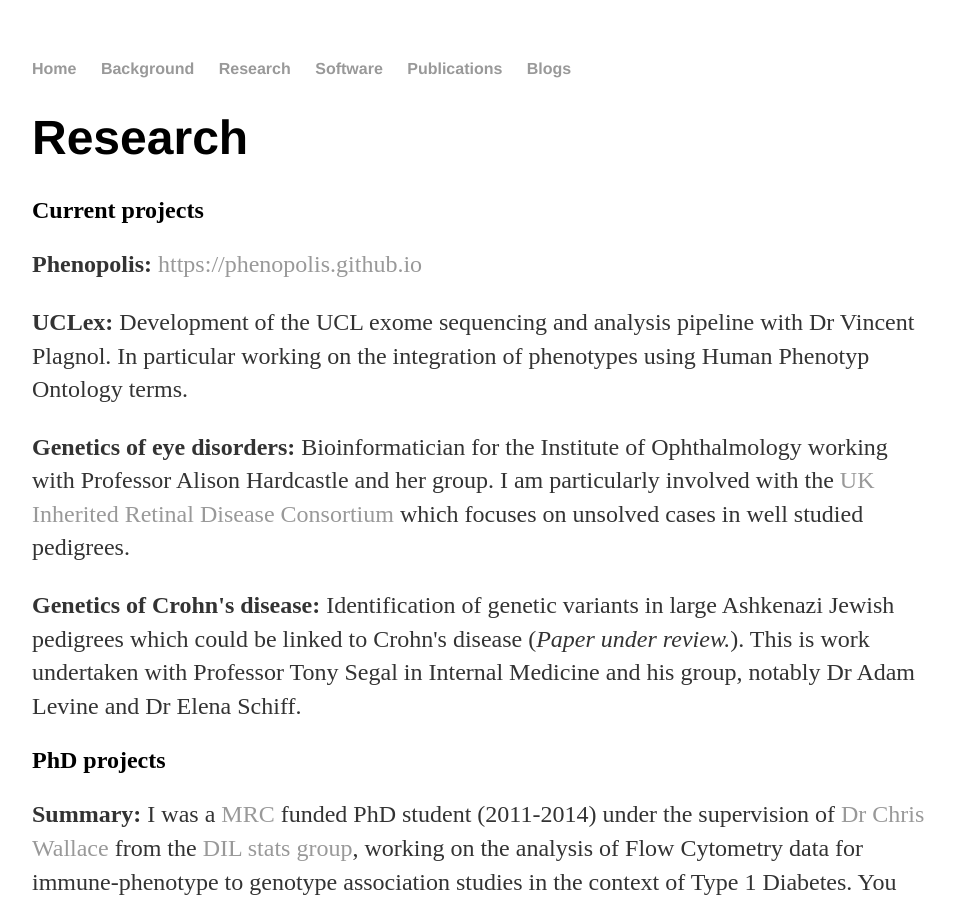
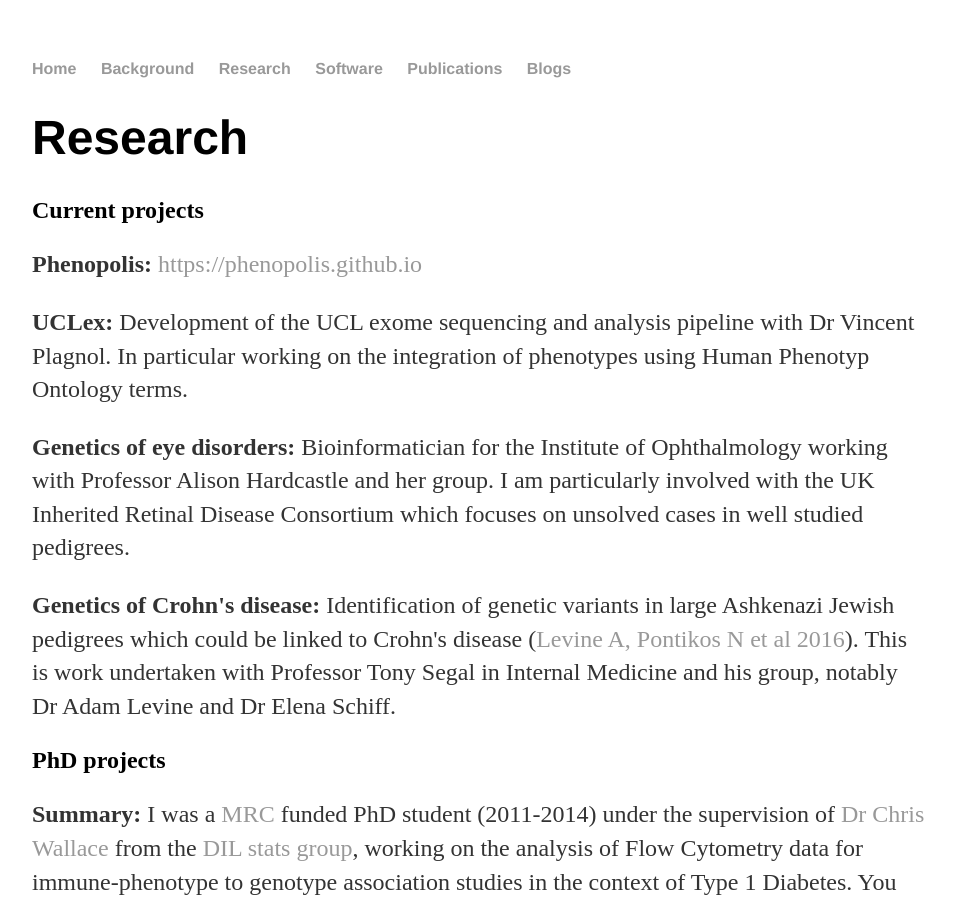
Before and after one commit to pontikos/pontikos.github.io, a Jekyll site: the page built from Research/index.html, in a window 1280 px wide and 900 px high. Shown: the whole window, without its empty margins (160-1115 px from the left). Built offline with Jekyll 4.4.1, drawn with Linux system fonts in a browser that asks for light colours; comment, search, counter and statistics services are not loaded.

Commit message:
Update index.html

```diff
--- a/Research/index.html
+++ b/Research/index.html
@@ -20,12 +20,12 @@ title: Nikolas Pontikos, Postdoc, UCL
 <p>
   <b>Genetics of eye disorders:</b>
   Bioinformatician for the Institute of Ophthalmology working with Professor Alison Hardcastle and her group.
-  I am particularly involved with the <a href="http://www.ukirdc.org/">UK Inherited Retinal Disease Consortium</a> which focuses on unsolved cases in well studied pedigrees.
+  I am particularly involved with the UK Inherited Retinal Disease Consortium which focuses on unsolved cases in well studied pedigrees.
 </p>
 
 <p>
   <b>Genetics of Crohn's disease:</b>
-  Identification of genetic variants in large Ashkenazi Jewish pedigrees which could be linked to Crohn's disease (<i>Paper under review.</i>).
+  Identification of genetic variants in large Ashkenazi Jewish pedigrees which could be linked to Crohn's disease (<a href="https://www.ncbi.nlm.nih.gov/pubmed/27373512">Levine A, Pontikos N et al 2016</a>).
   This is work undertaken with Professor Tony Segal in Internal Medicine and his group, notably Dr Adam Levine and Dr Elena Schiff.
   <!-- Tony is a senior PI and clinician interested in neutrophil biology and inflammatory bowel disorder in which neutrophils play a key role.
   He is particularly interested in manifestations of the disease in the Ashkenazi Jewish population. -->
```
